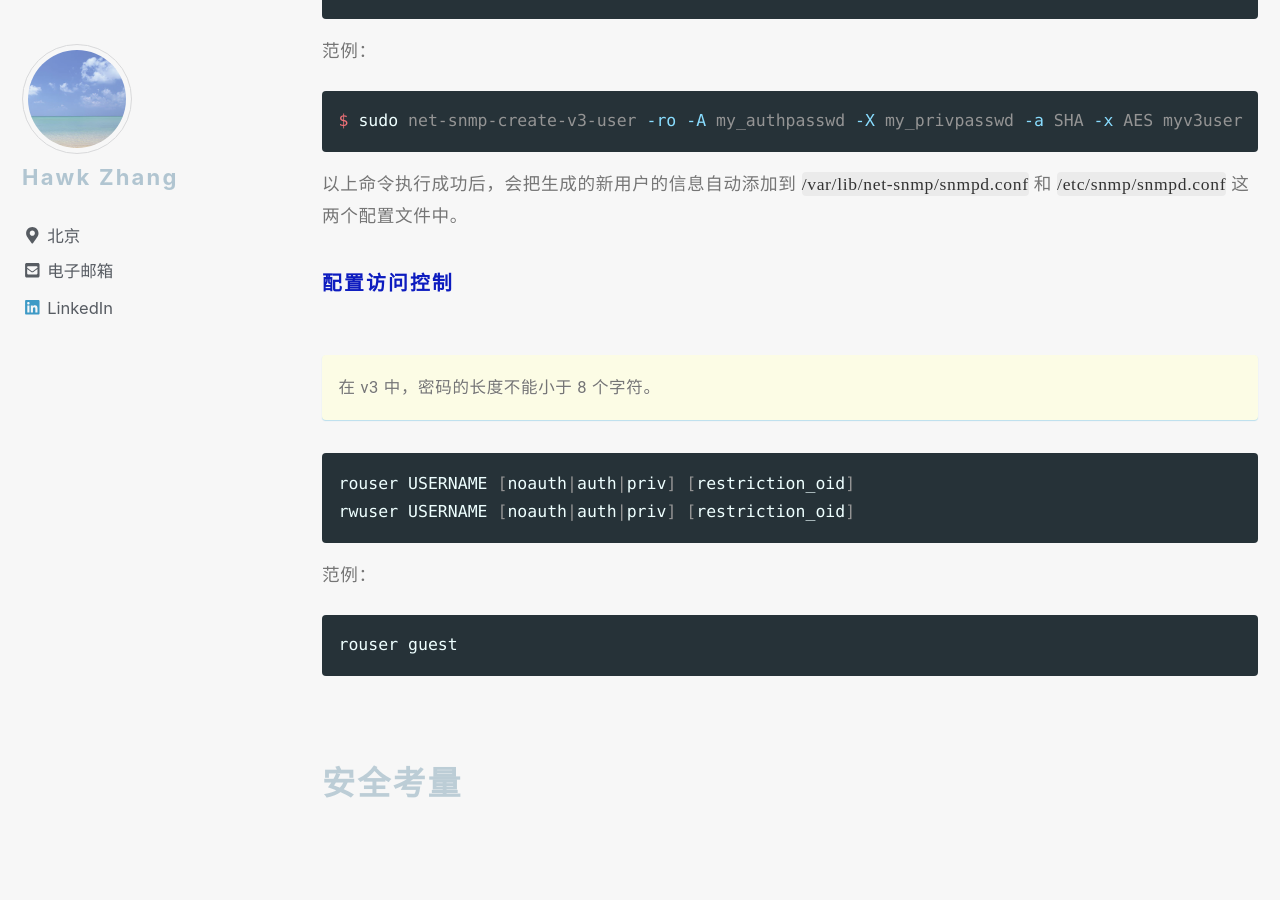
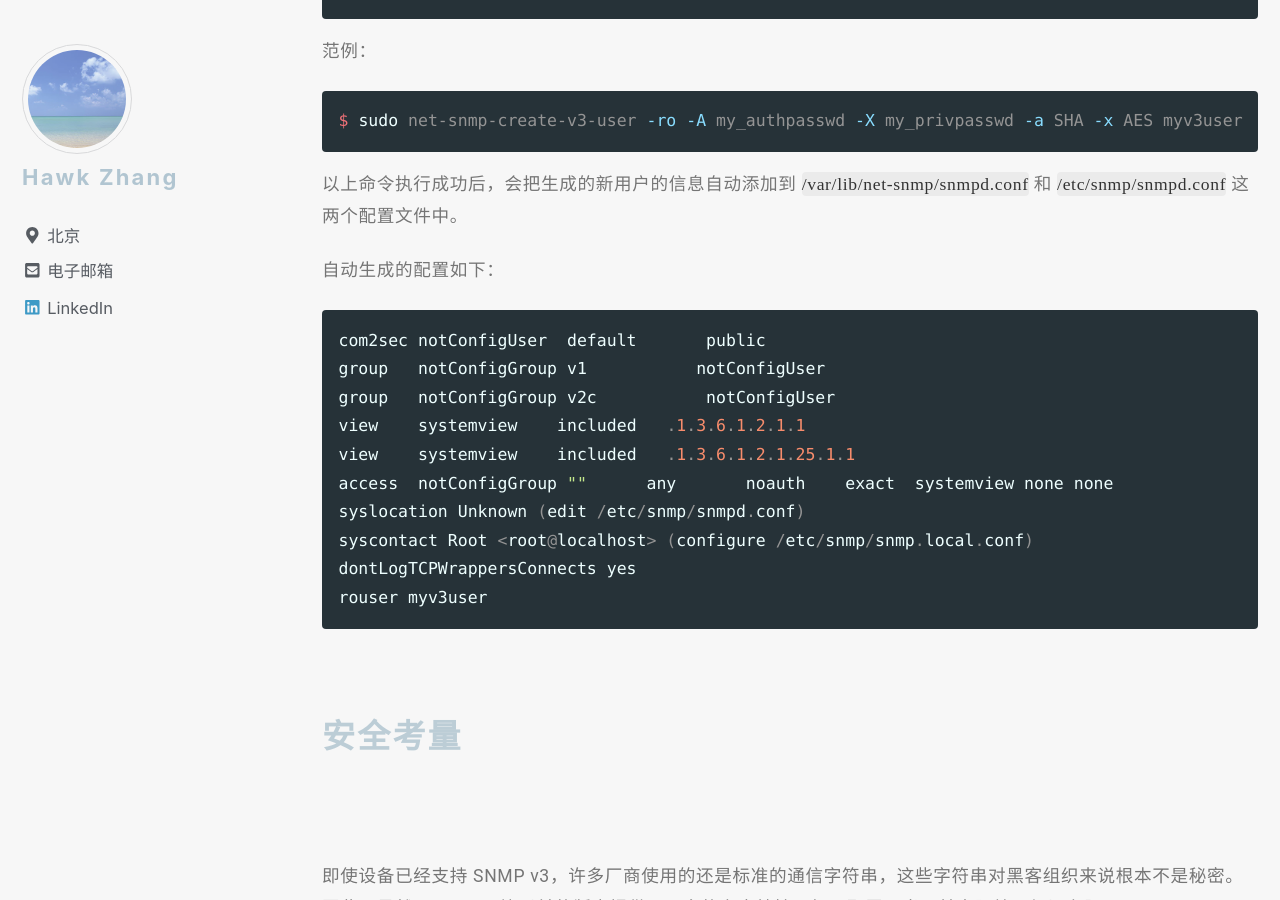
Before and after one commit to narru888/linotes_note, a Jekyll site: the page built from _posts/monitor/zabbix/2018-01-02-monitor.snmp.md, in a window 1280 px wide and 900 px high, scrolled down 10512 px. Built offline with Jekyll 4.4.1, drawn with Linux system fonts in a browser that asks for light colours; nearby versions of some CDN libraries; a script that is not in the unit is left out.

Commit message:
update on 2018-10-21 10:56:02 CST

````diff
--- a/_posts/monitor/zabbix/2018-01-02-monitor.snmp.md
+++ b/_posts/monitor/zabbix/2018-01-02-monitor.snmp.md
@@ -333,25 +333,21 @@ $ sudo net-snmp-create-v3-user -ro -A my_authpasswd -X my_privpasswd -a SHA -x A
 
 以上命令执行成功后，会把生成的新用户的信息自动添加到 `/var/lib/net-snmp/snmpd.conf` 和 `/etc/snmp/snmpd.conf` 这两个配置文件中。
 
-
-##### 配置访问控制
-
-在 v3 中，密码的长度不能小于 8 个字符。
-{: .notice--primary}
-
-
-
+自动生成的配置如下：
 
 ```conf
-rouser USERNAME [noauth|auth|priv] [restriction_oid]
-rwuser USERNAME [noauth|auth|priv] [restriction_oid]
+com2sec notConfigUser  default       public
+group   notConfigGroup v1           notConfigUser
+group   notConfigGroup v2c           notConfigUser
+view    systemview    included   .1.3.6.1.2.1.1
+view    systemview    included   .1.3.6.1.2.1.25.1.1
+access  notConfigGroup ""      any       noauth    exact  systemview none none
+syslocation Unknown (edit /etc/snmp/snmpd.conf)
+syscontact Root <root@localhost> (configure /etc/snmp/snmp.local.conf)
+dontLogTCPWrappersConnects yes
+rouser myv3user
 ```
 
-范例：
-
-```conf
-rouser guest
-```
 
 
 
````
